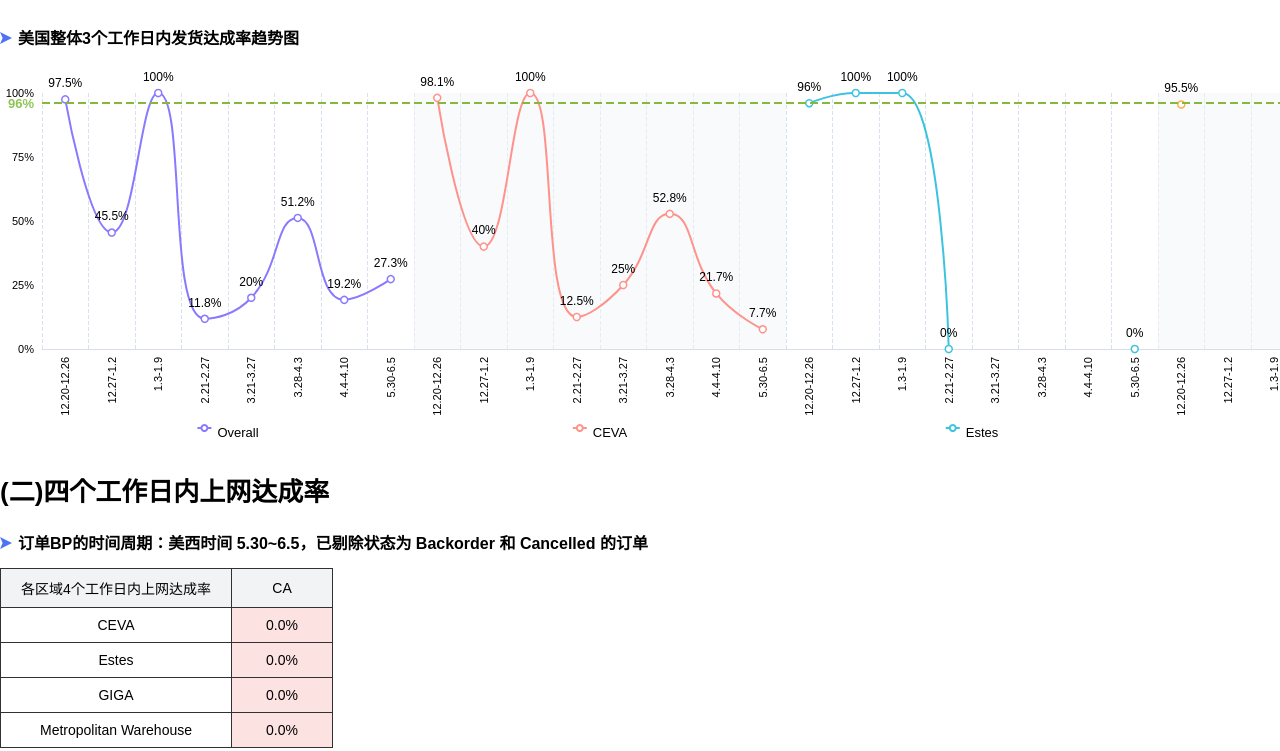
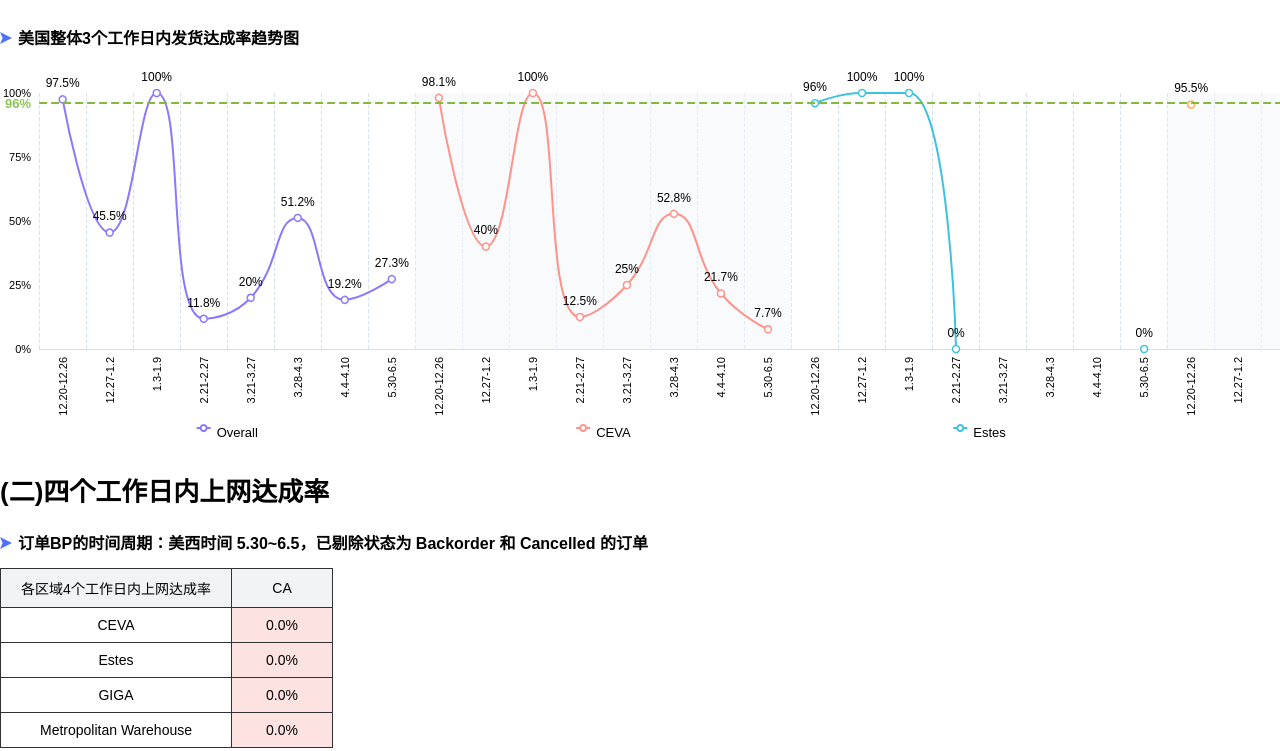
Before and after one commit to 925294751/truck-pick-up-ratio-monitor, a plain HTML site: page 本地版本.html in a window 1280 px wide. Shown: the part 548-1299 px from the top of the page. Drawn offline with nearby package versions, Linux system fonts and the light colour scheme.

Commit message:
feature: #131919 左右留白

```diff
--- a/本地版本.html
+++ b/本地版本.html
@@ -833,8 +833,10 @@
       color: chartPalette,
       grid: {
         // 备注：left / right / top / bottom 控制图表主体和容器四周的留白
-        left: 42,
-        right: 18,
+        // left: 42,
+        // right: 18,
+        left: 0,
+        right: 0,
         top: 32,
         bottom: 122
       },
```
